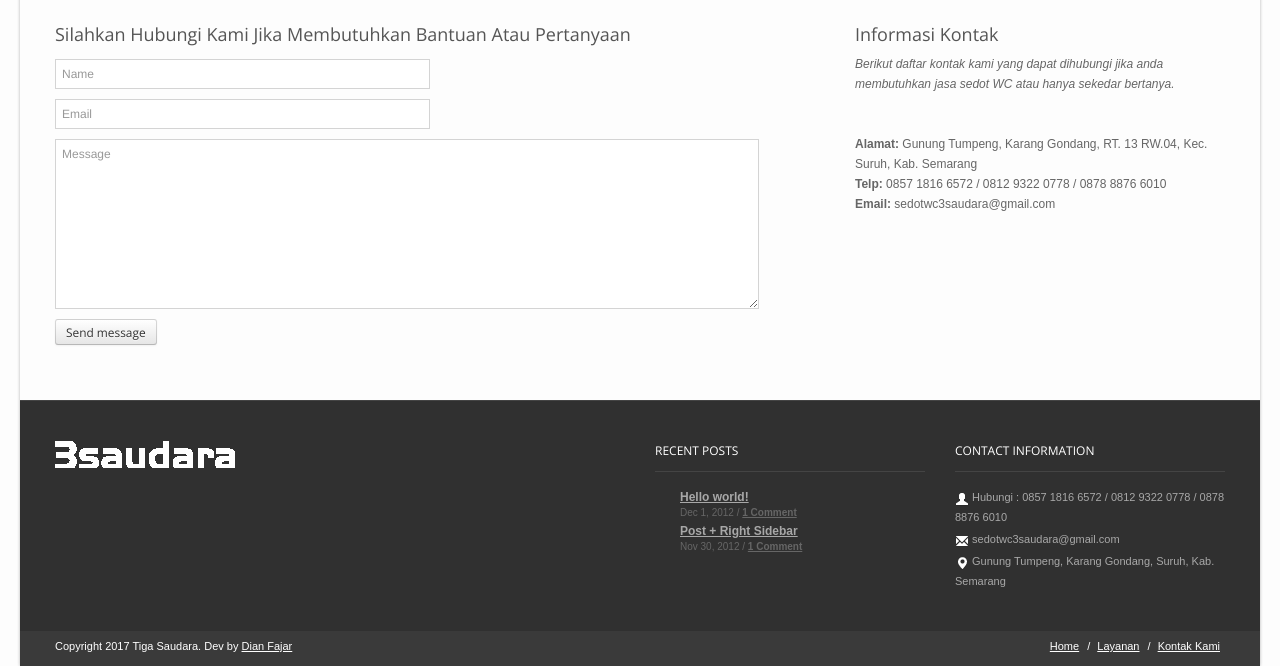
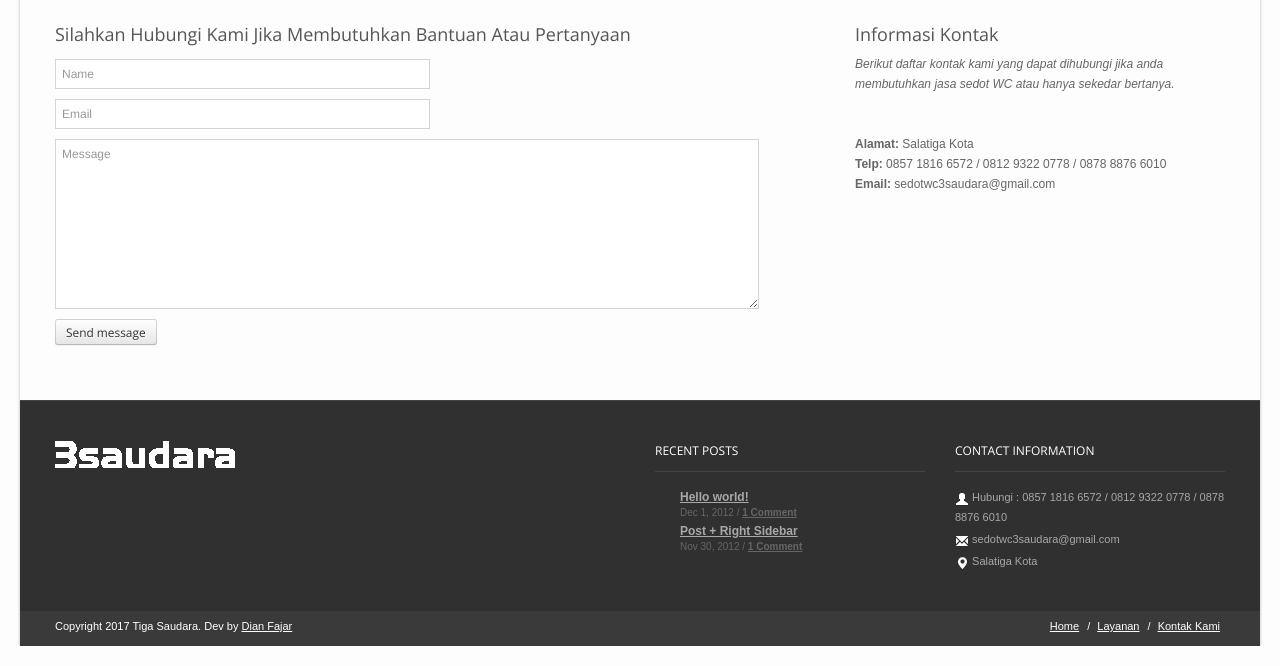
Before and after one commit to dianfajar/sedotwc, a plain HTML site: page kontak.htm in a window 1280 px wide. Shown: the part 683-1349 px from the top of the page. Drawn offline with nearby package versions, Linux system fonts and the light colour scheme.

Commit message:
Change Address

```diff
--- a/kontak.htm
+++ b/kontak.htm
@@ -90,7 +90,7 @@
                     <div class="span12 mrgbtm35">
                         <!-- GOOGLE MAP -->
                         <div class="row-fluid mrgbtm35 gmap">
-                            <iframe width="100%" height="450" frameborder="0" scrolling="no" marginheight="0" marginwidth="0" src="https://www.google.com/maps/embed/v1/place?q=Gunung%20Tumpeng%2C%20Karang%20Gondang%2C%20Semarang%2C%20Jawa%20Tengah&key=AIzaSyA7Ry0jC-flVvYfHdUNgsAo0D5op7dFR4I" allowfullscreen"=""></iframe>
+                            <iframe width="100%" height="450" frameborder="0" scrolling="no" marginheight="0" marginwidth="0" src="https://www.google.com/maps/embed?pb=!1m18!1m12!1m3!1d63315.94678768838!2d110.46206584593538!3d-7.3261671147678715!2m3!1f0!2f0!3f0!3m2!1i1024!2i768!4f13.1!3m3!1m2!1s0x2e7a787e692c9c69%3A0xf6a53e23a0c4462c!2sSalatiga%2C+Kota+Salatiga%2C+Jawa+Tengah!5e0!3m2!1sid!2sid!4v1525257030778" allowfullscreen"=""></iframe>
                         </div>
                         <div class="row-fluid">
                             <div class="span8">
@@ -118,7 +118,7 @@
 <p><em>Berikut daftar kontak kami yang dapat dihubungi jika anda membutuhkan jasa sedot WC atau hanya sekedar bertanya. </em></p>
 
 <p><br>
-<strong>Alamat:</strong> Gunung Tumpeng, Karang Gondang, RT. 13 RW.04, Kec. Suruh, Kab. Semarang<br>
+<strong>Alamat:</strong> Salatiga Kota<br>
 <strong>Telp:</strong> 0857 1816 6572 / 0812 9322 0778 / 0878 8876 6010<br>
 <strong>Email:</strong> sedotwc3saudara@gmail.com</p>
 </div>
@@ -189,7 +189,7 @@
                         <ul class="unstyled">
                             <li><i class="icon-user icon-white"></i> Hubungi : 0857 1816 6572 / 0812 9322 0778 / 0878 8876 6010</li>
                             <li><i class="icon-envelope icon-white"></i> sedotwc3saudara@gmail.com</li>
-                            <li><i class="icon-map-marker icon-white"></i> Gunung Tumpeng, Karang Gondang, Suruh, Kab. Semarang</li>
+                            <li><i class="icon-map-marker icon-white"></i> Salatiga Kota</li>
                         </ul>
                         </div>
                     </div>
```
Also changed, not shown: index-1.htm (+1 -1 lines), index.htm (+1 -1 lines), services.htm (+1 -1 lines).
